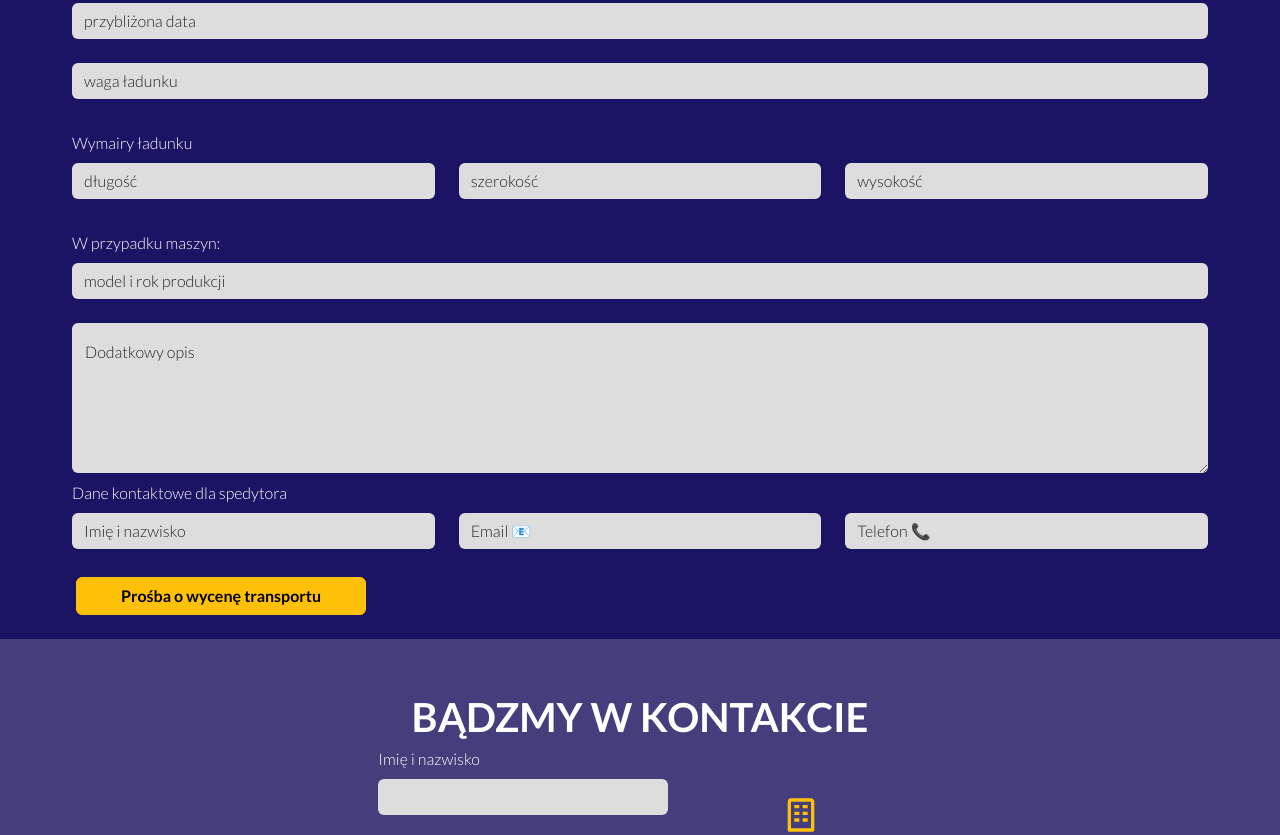
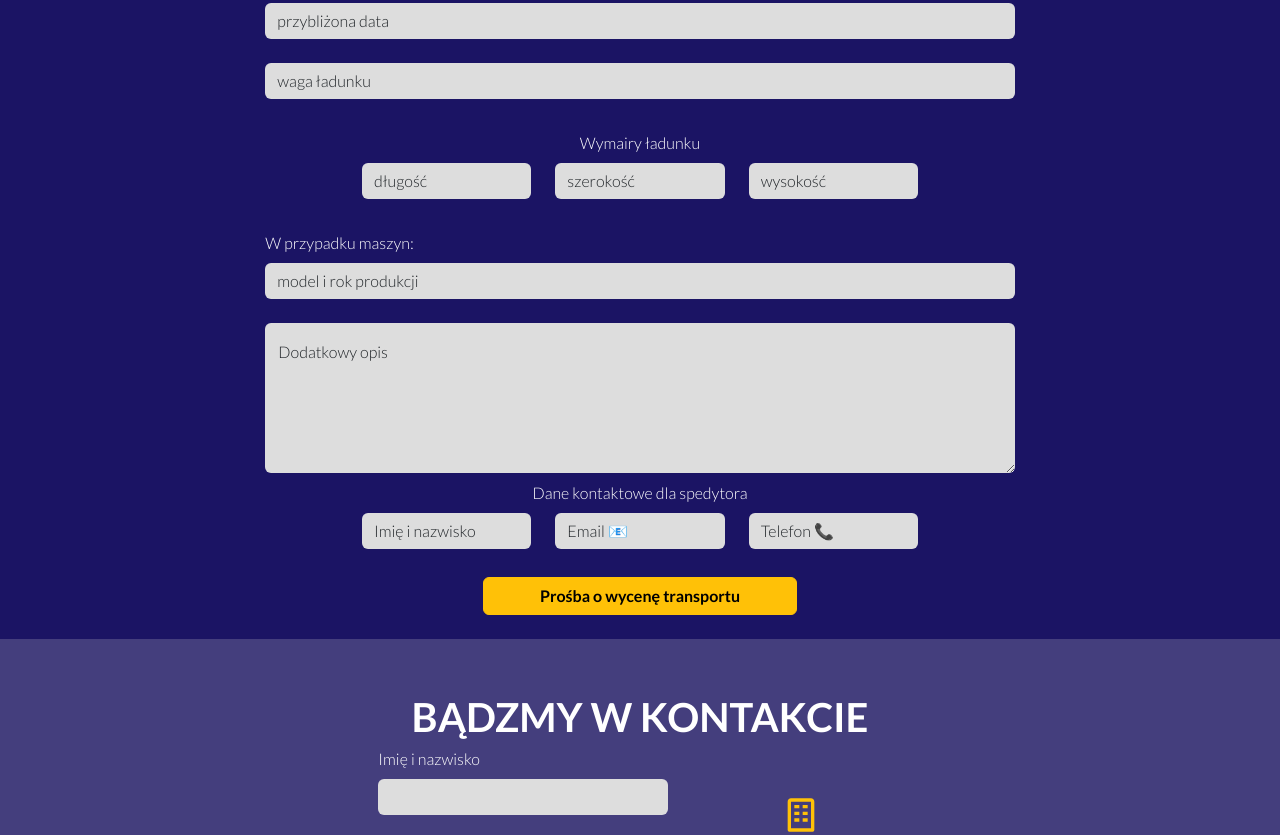
Before and after one commit to jm181987/transuruguay, a React (Create React App) app: page / in a window 1280 px wide. Shown: the part 4020-4855 px from the top of the page. Built offline with nearby package versions, Linux system fonts and the light colour scheme.

Commit message:
zmniejszenie form

```diff
--- a/src/components/TransportQuote.js
+++ b/src/components/TransportQuote.js
@@ -83,10 +83,10 @@ const TransportQuote = () => {
   return (
     <div className="row r" style={{ backgroundColor: "rgb(27, 20, 100" }}>
       <form ref={form} onSubmit={sendEmail}>
-        <div className="row  mx-5 mt-2" id="section5">
+        <div className="row  mx-5 mt-2 justify-content-center" id="section5">
           <h2 className="text-center p-3">WYCENA TRANSPORTU</h2>
           {/* ZAŁADUNEK */}
-          <div className="col-lg-6 col-sm-12">
+          <div className="col-lg-4 col-sm-12">
             <label className="form-label" htmlFor="">
               Załadunek
             </label>
@@ -134,7 +134,7 @@ const TransportQuote = () => {
             />
           </div>
           {/* ROZŁADUNEK */}
-          <div className="col-lg-6 col-sm-12">
+          <div className="col-lg-4 col-sm-12">
             <label className="form-label" htmlFor="">
               Rozładunek
             </label>
@@ -181,7 +181,7 @@ const TransportQuote = () => {
               }}
             />
           </div>
-          <div className="col-12  my-2">
+          <div className="col-8  my-2">
             <label className="form-label" htmlFor="">
               lub przybliżona data załadunku (za miesiąc, za tydzień etc.)
             </label>
@@ -206,11 +206,11 @@ const TransportQuote = () => {
           </div>
         </div>
         {/* wymiary ładunku */}
-        <div className="row mx-5">
-          <label htmlFor="" className="form-label">
+        <div className="row mx-5 justify-content-center">
+          <label htmlFor="" className="form-label text-center">
             Wymairy ładunku
           </label>
-          <div className="col-lg-4 col-sm-12">
+          <div className="col-lg-2 col-sm-12">
             {" "}
             <InputValues
               type="text"
@@ -223,7 +223,7 @@ const TransportQuote = () => {
               required={true}
             />
           </div>
-          <div className="col-lg-4 col-sm-12">
+          <div className="col-lg-2 col-sm-12">
             {" "}
             <InputValues
               type="text"
@@ -236,7 +236,7 @@ const TransportQuote = () => {
               required={true}
             />
           </div>
-          <div className="col-lg-4 col-sm-12">
+          <div className="col-lg-2 col-sm-12">
             <InputValues
               type="text"
               className="form-control"
@@ -249,8 +249,8 @@ const TransportQuote = () => {
             />
           </div>
         </div>
-        <div className="row mx-5">
-          <div className="col-12  my-2">
+        <div className="row mx-5 justify-content-center">
+          <div className="col-8  my-2">
             <label className="form-label" htmlFor="">
               W przypadku maszyn:
             </label>
@@ -277,11 +277,11 @@ const TransportQuote = () => {
             </div>
           </div>
         </div>
-        <div className="row mx-5">
-          <label htmlFor="" className="form-label">
+        <div className="row mx-5 justify-content-center">
+          <label htmlFor="" className="form-label text-center">
             Dane kontaktowe dla spedytora
           </label>
-          <div className="col-lg-4 col-sm-12 mb-1">
+          <div className="col-lg-2 col-sm-12 mb-1">
             <InputValues
               type="text"
               className="form-control"
@@ -293,7 +293,7 @@ const TransportQuote = () => {
               required={true}
             />
           </div>
-          <div className="col-lg-4 col-sm-12 mb-1">
+          <div className="col-lg-2 col-sm-12 mb-1">
             <InputValues
               type="text"
               className="form-control"
@@ -309,7 +309,7 @@ const TransportQuote = () => {
               pattern="^\S+@\S+$"
             />
           </div>
-          <div className="col-lg-4 col-sm-12 mb-1">
+          <div className="col-lg-2 col-sm-12 mb-1">
             <InputValues
               type="text"
               className="form-control"
@@ -325,12 +325,6 @@ const TransportQuote = () => {
               pattern="(\d[\s-]*){8,8}\d"
             />
           </div>
-          <button
-          type="submit"
-          className="btn btn-warning col-lg-3 col-md-6 mb-4 mx-md-3 col-sm-12"
-        >
-          <b>Prośba o wycenę transportu</b>
-        </button>
         {errorSend ? (
           <div className="bg-danger text-center col-12">
             <b>COŚ POSZŁO NIE TAK, SPRÓBUJ JESZCZE RAZ 😥</b>
@@ -346,6 +340,14 @@ const TransportQuote = () => {
           ""
         )}
         </div>
+        <div className="justify-content-center d-flex">
+        <button
+          type="submit"
+          className="btn btn-warning col-lg-3 col-md-6 mb-4 mx-md-3 col-sm-12 "
+        >
+          <b>Prośba o wycenę transportu</b>
+        </button>
+        </div>
       </form>
     </div>
   );
```
